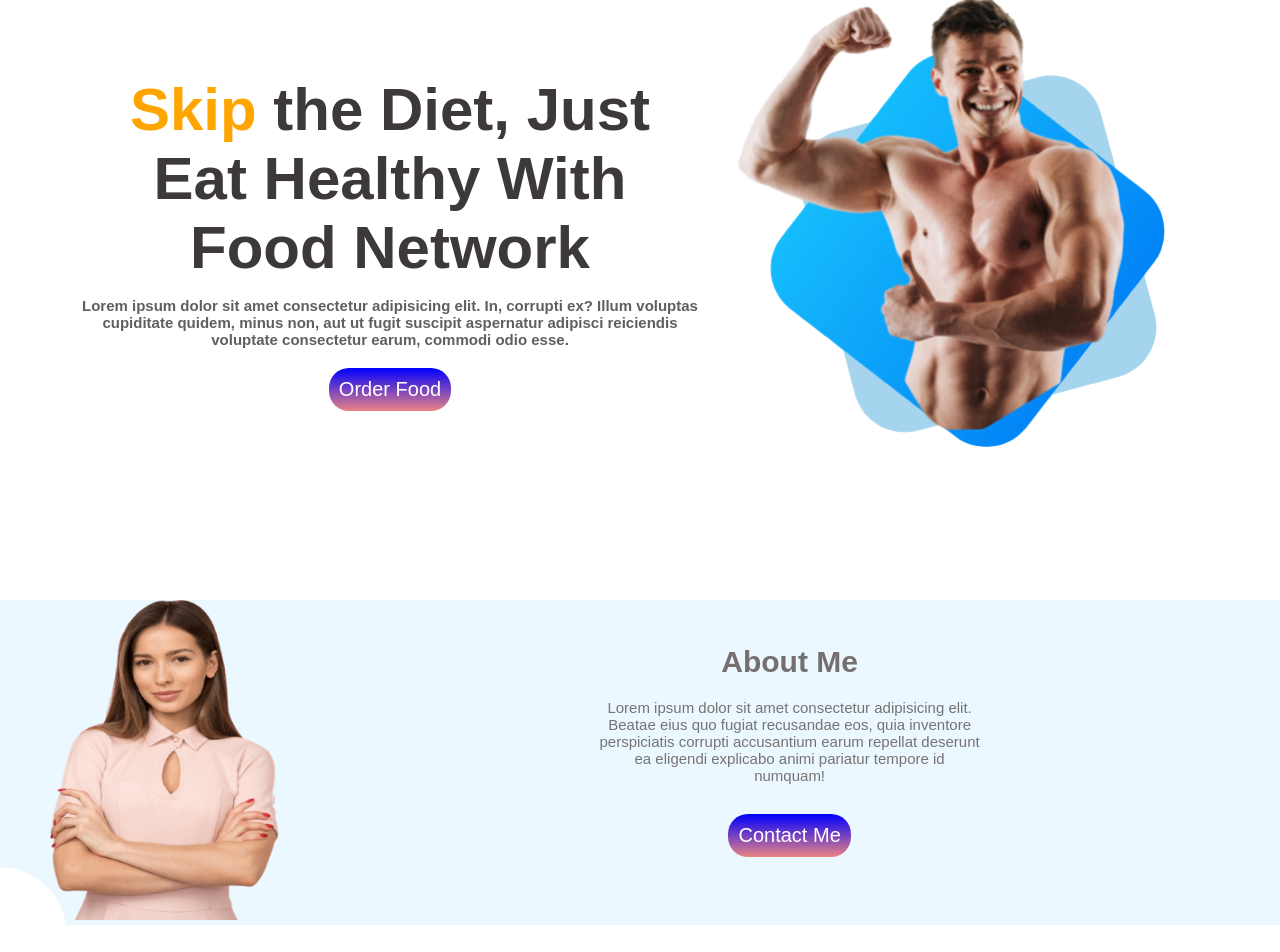
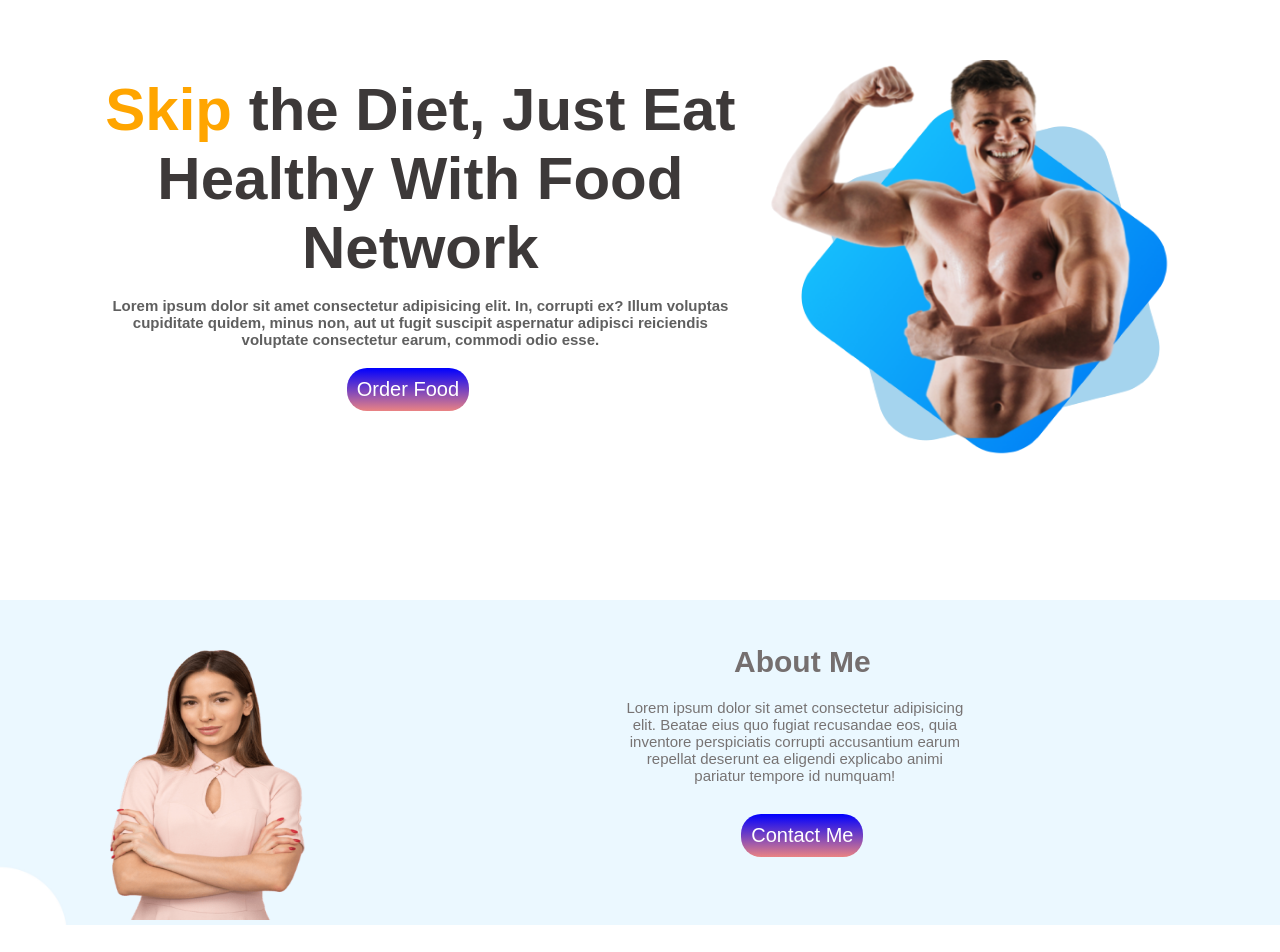
Before and after one commit to Shohag19951/EatHealthy, a plain HTML site: page index.html in a window 1280 px wide. Shown: the top 952 px of the page. Drawn offline with Linux system fonts and the light colour scheme.

Commit message:
Add files via upload

```diff
--- a/largemobile.css
+++ b/largemobile.css
@@ -15,6 +15,7 @@
     width: 100%;
     display: block;
     margin: auto;
+    padding-top: 50px;
 
 }
 .section{
@@ -26,6 +27,7 @@
     font-size: 40px;
     margin-top: 15px;
     text-align: center;
+    padding-left: 20px;
 }
 .highlight{
    color: orange;
@@ -37,6 +39,7 @@
     font-size: 15px;
     text-align: center;
     margin-bottom: 20px;
+    padding-left: 15px;
 }
 .bt-pri{
    background-color: rgb(67, 199, 239);
@@ -60,8 +63,10 @@
 }
 .img{
     width: 50%;
+    padding-top: 50px;
     display: block;
     margin: auto;
+    padding-left: 40px;
 
 }
  .about-info{
@@ -83,6 +88,7 @@
     font-size: 15px;
     text-align: center;
     padding-bottom: 20px;
+    margin-right: 15px;
 }
 .bt-pri-1{
     background-color: rgb(67, 199, 239);
@@ -140,6 +146,7 @@
    box-shadow: 0px 6px 50px rgba(212, 205, 205, 0.952);
    border-radius: 25px;
    padding: 20px;
+   margin-bottom: 20px;
 
 }
  .recipi-title{
--- a/mobile.css
+++ b/mobile.css
@@ -60,6 +60,7 @@
 }
 .img{
     width: 50%;
+    padding-top: 50px;
     display: block;
     margin: auto;
 
@@ -83,6 +84,7 @@
     font-size: 15px;
     text-align: center;
     padding-bottom: 20px;
+    margin-right: 15px;
 }
 .bt-pri-1{
     background-color: rgb(67, 199, 239);
@@ -161,10 +163,11 @@
  .subscribe{
    margin-top: 30px;
     margin-bottom: 70px;
+    margin-right: 3px;
  }
  .sub-container{
     display: flex;
-    gap: 50px;
+    gap: 13px;
     padding: 0px 100px;
     text-align: center;
     justify-content: center;
--- a/style.css
+++ b/style.css
@@ -13,6 +13,9 @@
 }
 .img-healthy{
    width: 100%;
+   display: block;
+   margin: auto;
+   padding-top: 60px;
 }
 .info-container{
    display: flex;
@@ -26,6 +29,7 @@
     font-weight: 600;
     font-size: 60px;
     margin-top: 15px;
+    padding-left: 25px;
 }
 .highlight{
    color: orange;
@@ -36,6 +40,7 @@
     font-weight: 600;
     font-size: 15px;
     margin-bottom: 20px;
+    padding-left: 25px;
 }
 .bt-pri{
    background-color: rgb(67, 199, 239);
@@ -57,6 +62,11 @@
     padding-bottom: 5px;
    justify-content: space-between;
 }
+.img{
+   width: 40%;
+   padding-left: 60px;
+   padding-top: 50px;
+}
  .about-info{
     gap: 100px;
     margin-left: 20px;
@@ -68,12 +78,14 @@
     font-size: 30px;
     margin-top: 35px;
     padding: 10px 300px;
+    text-align: center;
 }
 .about-text{
     color: rgb(119, 115, 115);
     font-size: 15px;
     padding: 10px 300px;
     margin-bottom: 20px;
+    text-align: center;
 }
 .bt-pri-1{
     background-color: rgb(67, 199, 239);
@@ -83,9 +95,10 @@
     border: 0px;
     border-radius: 20px;
     padding: 10px;
-   display: block;
-   margin: auto;
-}
+    display: block;
+    margin: auto;
+
+ }
 
  /* My recipi */
 
--- a/tablet.css
+++ b/tablet.css
@@ -13,7 +13,11 @@
     margin: 0px 80px;
 }
 .img-healthy{
-    width: 100%;
+   width: 100%;
+   display: block;
+   margin: auto;
+   padding-top: 60px;
+
 }
 .info-container{
    display: flex;
@@ -27,6 +31,7 @@
     font-weight: 600;
     font-size: 60px;
     margin-top: 15px;
+    padding-left: 30px;
 }
 .highlight{
    color: orange;
@@ -37,6 +42,7 @@
     font-weight: 600;
     font-size: 15px;
     margin-bottom: 20px;
+    padding-left: 30px;
 }
 .bt-pri{
    background-color: rgb(67, 199, 239);
@@ -61,7 +67,9 @@
    justify-content: space-between;
 }
 .img{
-    width: 40%;
+   width: 40%;
+   padding-top: 50px;
+   padding-left: 50px;
 }
  .about-info{
 
@@ -118,13 +126,15 @@
  .r-container{
    display: flex;
    gap: 25px;
-   padding: 0px 10px;
+   padding: 10px 10px 0px 20px;
+
  }
  .recipi-1{
     background-color: rgb(253, 253, 253);
     box-shadow: 0px 6px 50px rgba(212, 205, 205, 0.952);
     border-radius: 25px;
     padding: 20px;
+
 
  }
  .img-food{
```
Also changed, not shown: index.html (+1 -1 lines).
